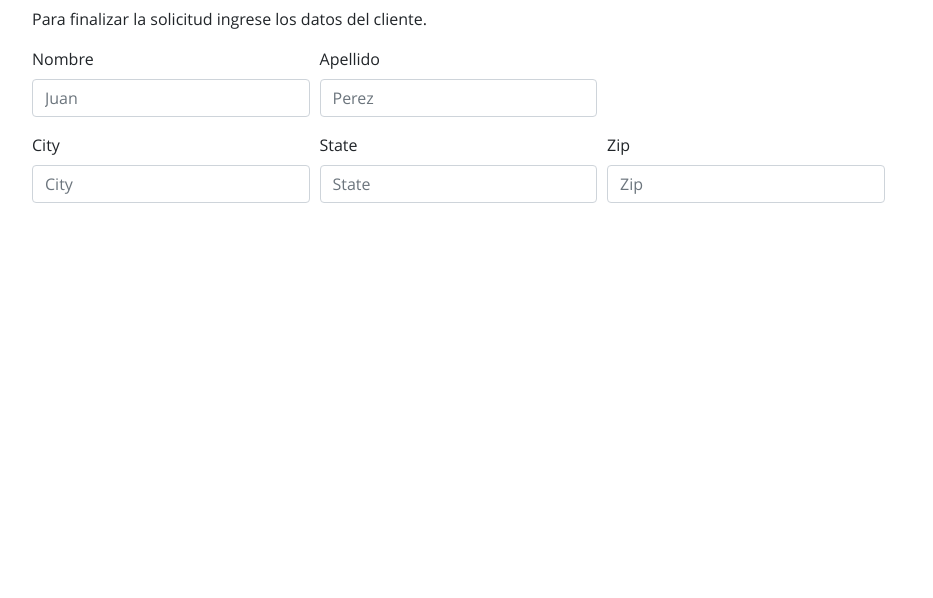
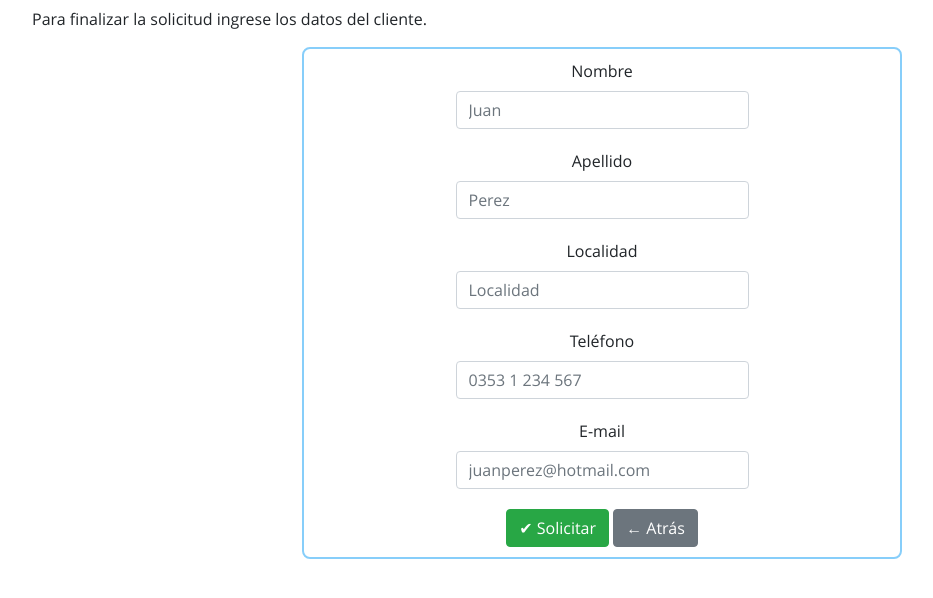
Before and after one commit to marcorichetta/Calculadora-Financiera, a Flask app: template templates/solicitud.html in a window 1280 px wide. Shown: the part 131-729 px from the top of the page, without its empty margins (38-971 px from the left). Run offline with Flask 2, Linux system fonts and the light colour scheme; the template is opened without the code that fills it, so the values that code supplies are empty; some libraries are stand-ins or nearby versions.

Commit message:
Formulario de solicitud Ok. Falta hacer el sync con la BD.

```diff
--- a/app.py
+++ b/app.py
@@ -17,21 +17,35 @@ def plazo():
 def prestamo():
     return render_template("prestamo.html")
 
-@app.route("/solicitud", methods=['POST'])
+@app.route("/solicitud", methods=['GET', 'POST'])
 def solicitud():
-    capital = request.form.get("capital")
-    plazo = int(request.form.get("plazo"))
 
-    if (plazo < 45):
-        tasa = 48
-    elif (plazo < 60):
-        tasa = 47
+    if request.method == "POST":
+        nombre = request.form.get("nombre")
+        apellido = request.form.get("apellido")
+        localidad = request.form.get("localidad")
+        telefono = request.form.get("telefono")
+        email = request.form.get("email")
+
+        # Data to be sent to database.
+        userData = [nombre,apellido,localidad, telefono, email]
+        print(userData)
+        flash('Plazo fijo!')
+        return render_template("index.html")
     else:
-        tasa = 45
+        capital = request.args.get("capital")
+        plazo = int(request.args.get("plazo"))
 
-    valor = [capital, plazo, tasa]
+        if (plazo < 45):
+            tasa = 48
+        elif (plazo < 60):
+            tasa = 47
+        else:
+            tasa = 45
 
-    return render_template("solicitud.html", valor=valor)
+        valor = [capital, plazo, tasa]
+
+        return render_template("solicitud.html", valor=valor)
 
 @app.route("/obtenerTasa")
 def obtenerTasa():
--- a/static/style.css
+++ b/static/style.css
@@ -27,6 +27,17 @@ h3{
 	background-color: #fff!important;
 	box-shadow: 0 0 10px rgba(0,0,0,0.5);
 }
+.centrado {
+	margin: auto;
+	max-width: 600px;
+	width: 100%;
+	border: lightskyblue double 2px;
+	border-radius: 0.5rem;
+}
+.centrado-form {
+	text-align: center;
+	padding: 10px 0px;
+}
 header{
 	height: 500px;
 	background-color: rgba(0,0,0,0.3);
--- a/templates/plazo.html
+++ b/templates/plazo.html
@@ -5,7 +5,7 @@
         <div class="col-md-4">
             <h3>Calculá tu inversión</h3>
             <p>Ingresá los datos y presiona calcular para obtener los resultados.</p>
-            <form action="/solicitud" method="POST">
+            <form action="/solicitud" method="GET">
                 <div class="form-group">
                     <label for="capitalLabel">Capital</label>
                     <div class="input-group">
--- a/templates/solicitud.html
+++ b/templates/solicitud.html
@@ -3,31 +3,43 @@
 <div class="container pad">
     <h3>Usted va a depositar $ {{valor[0]}} por {{valor[1]}} días a una tasa del {{valor[2]}}%</h3>
     <p>Para finalizar la solicitud ingrese los datos del cliente.</p>
-    <form action="/solicitud" method="post">
-        <div class="form-row">
-            <div class="col-md-3 mb-3">
+    <form action="/solicitud" method="post" class="centrado">
+        <div class="form-row justify-content-center">
+            <div class="col-6 centrado-form">
                 <label for="nombre">Nombre</label>
-                <input type="text" class="form-control" id="nombre" placeholder="Juan" required>
-            </div>
-            <div class="col-md-3 mb-3">
-                <label for="apellido">Apellido</label>
-                <input type="text" class="form-control" id="apellido" placeholder="Perez" required>
+                <input type="text" class="form-control" id="nombre" name="nombre" placeholder="Juan" required>
             </div>
         </div>
-        <div class="form-row">
-            <div class="col-md-3 mb-3">
-                <label for="validationDefault03">City</label>
-                <input type="text" class="form-control" id="validationDefault03" placeholder="City" required>
+        <div class="form-row justify-content-center">
+            <div class="col-6 centrado-form">
+                <label for="apellido">Apellido</label>
+                <input type="text" class="form-control" id="apellido" name="apellido" placeholder="Perez" required>
             </div>
-            <div class="col-md-3 mb-3">
-            <label for="validationDefault04">State</label>
-            <input type="text" class="form-control" id="validationDefault04" placeholder="State" required>
+        </div>
+        <div class="form-row justify-content-center">
+            <div class="col-6 centrado-form">
+                <label for="direccion">Localidad</label>
+                <input type="text" class="form-control" id="localidad" name="localidad" placeholder="Localidad" required>
             </div>
-            <div class="col-md-3 mb-3">
-                <label for="validationDefault05">Zip</label>
-                <input type="text" class="form-control" id="validationDefault05" placeholder="Zip" required>
+        </div>
+        <div class="form-row justify-content-center">
+            <div class="col-6 centrado-form">
+                <label for="telefono">Teléfono</label>
+                <input type="text" class="form-control" id="telefono" name="telefono" placeholder="0353 1 234 567" required>
             </div>
+        </div>
+        <div class="form-row justify-content-center">
+            <div class="col-6 centrado-form">
+                <label for="email">E-mail</label>
+                <input type="text" class="form-control" id="email" name="email" placeholder="juanperez@hotmail.com" required>
             </div>
+        </div>
+        <div class="form-row justify-content-center">
+            <div class="col-6 centrado-form">
+                <button type="submit" id="enviarPlazo" class="btn btn-success">✔︎ Solicitar</button>
+                <button type="reset" id="goBack" class="btn btn-secondary">← Atrás</button>
+            </div>
+        </div>
     </form>
 </div>
 {% endblock %}
```
